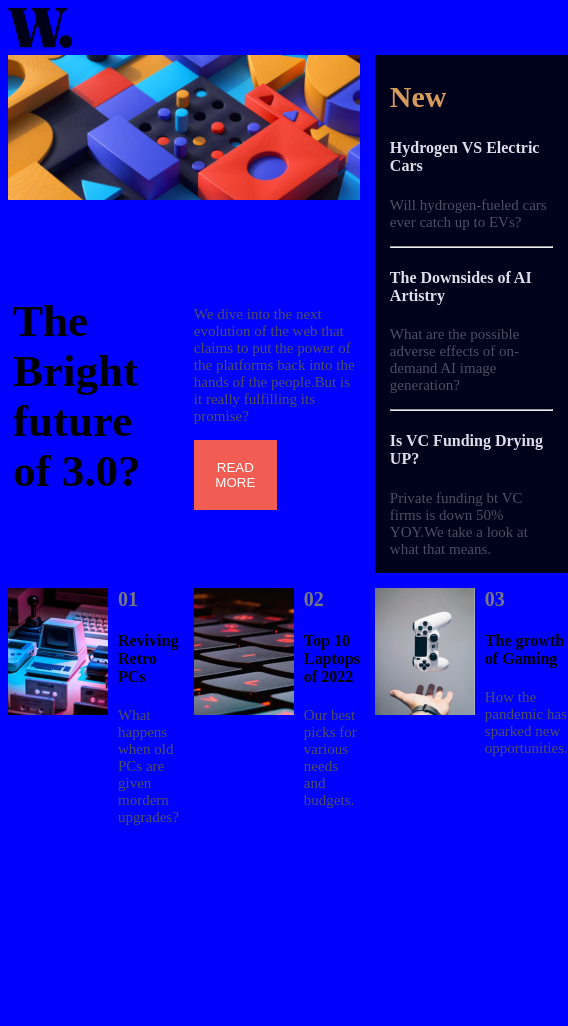
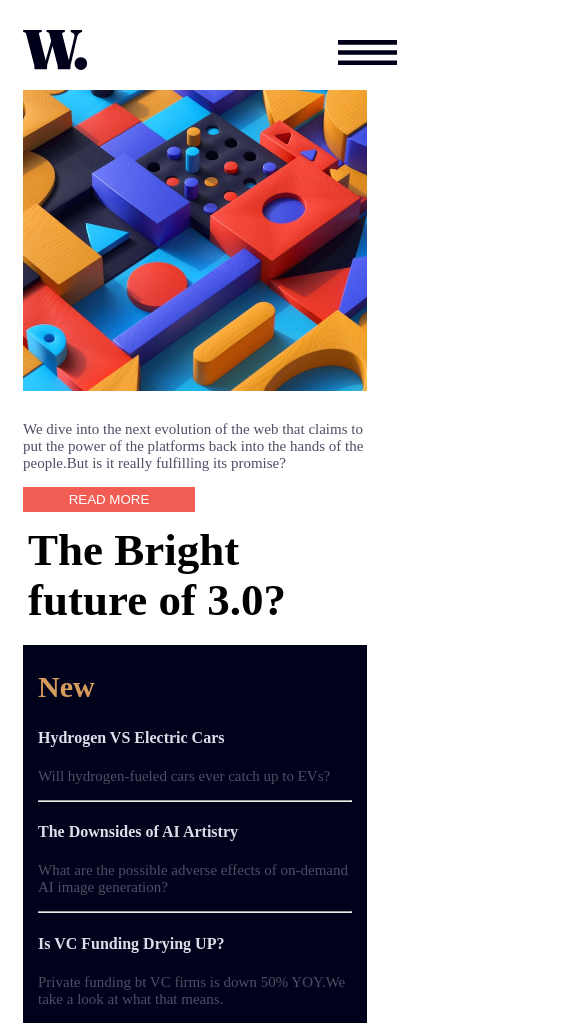
Before and after one commit to kori-njoroge/news-homepage-main---html-css-, a plain HTML site: page index.html in a window 390 px wide. Shown: the top 1026 px of the page, 568 px wide, since content can reach past the window. Before the commit the page ends 849 px from the top, so only its background shows below. Drawn offline with Linux system fonts and the light colour scheme.

Commit message:
media query

```diff
--- a/index.html
+++ b/index.html
@@ -5,23 +5,28 @@
     <meta http-equiv="X-UA-Compatible" content="IE=edge">
     <meta name="viewport" content="width=device-width, initial-scale=1.0">
     <link rel="stylesheet" href="style.css">
-    <title>News Hope Page</title>
+    <script src="./index.js"></script>
+    <title>News Home Page</title>
 </head>
 <body>
     <main>
         <nav>
             <img src="./images/logo.svg" alt="page logo" >
-            <!-- <div>
+            <div class="nav-items-left">
                 <h3 class="nav--item">Home</h3>
                 <h3 class="nav--item">New</h3>
                 <h3 class="nav--item">Popular</h3>
                 <h3 class="nav--item">Trending</h3>
                 <h3 class="nav--item">Categories</h3>
-            </div> -->
+            </div>
+            <div class="menu">
+                <img onclick="showMenu()" class="humberger" src="./images/icon-menu.svg" alt="menu">
+            </div>
         </nav>
         <section class="newsPage">
             <div class="gridItem item1">
-                <img src="./images/image-web-3-desktop.jpg" alt="desktop web">
+                <img class="desktop" src="./images/image-web-3-desktop.jpg" alt="desktop web">
+                <img class="mobile" src="./images/image-web-3-mobile.jpg" alt="mobile image">
             </div>
             <div class="gridItem item2">
                 <h1>New</h1>
--- /dev/null
+++ b/index.js
@@ -0,0 +1,7 @@
+const name= document.querySelector('.humberger')
+
+function showMenu(){
+    <html>
+
+    </html>
+}
--- a/style.css
+++ b/style.css
@@ -1,3 +1,4 @@
+
 nav{
     display: flex;
     margin-bottom: 2%;
@@ -117,17 +118,63 @@ button:hover{
 .nav--item:hover, .topic:hover{
     color:  #F15C53;
 }
-
+.menu{
+    display: none;
+}
+.mobile{
+    display: none;
+}
 
 @media screen and (max-width: 500px) {
     main {
         width:100%;
+        margin: 0;
+        padding: 0;
+        margin-top: 30px;
+        padding-left: 15px;
     }
-    body{
-    background-color:blue
+    .nav{
+        margin-bottom: 20px;
     }
     .newsPage{
-        /* display: grid; */
-        grid-template-areas:'item1','item2','item3','item4','item5','item6','item7';
+        margin-top: 20px;
+    }
+    .menu{
+        display: block;
+    }
+    .menu img{
+        height: 25px;
+        padding-top: 10px;
+    }
+    .nav-items-left h3{
+        display: none;
+    }
+
+    .item1{
+        grid-area: 1;
+    }
+    .item2{
+        grid-area: 4;
+    }
+    .item3{
+        grid-area: 3;
+    }
+    .item4{
+        grid-area: 2;
+    }
+    .item5{
+        grid-area: 5;
+    }
+    .item6{
+        grid-area: 6;
+    }
+    .item7{
+        grid-area: 7;
+    }
+    .desktop{
+        display: none;
+    }
+    .mobile{
+        display: block;
     }
 }
```
